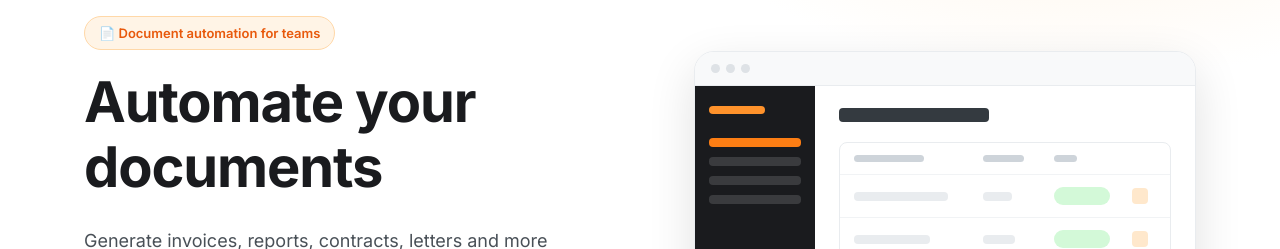
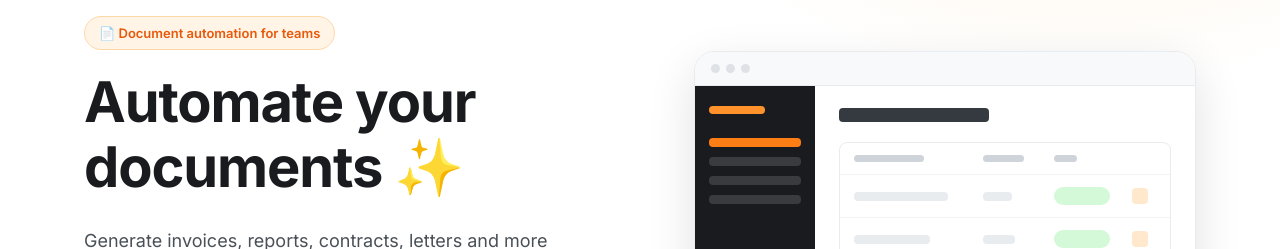
Before and after one commit to DanielOttodev/docwizard-website, a Next.js app: page / in a window 1280 px wide. Shown: the part 153-402 px from the top of the page. Built offline with nearby package versions, Linux system fonts and the light colour scheme.

Commit message:
fixup links, add email on home page

```diff
--- a/components/layout/Footer.tsx
+++ b/components/layout/Footer.tsx
@@ -36,6 +36,10 @@ export function Footer() {
               <li>
                 <Link href="/legal/terms">Terms of Service</Link>
               </li>
+              <li>
+                <small>For any queries, please contact us at </small>
+                <a href="mailto:support@docwizard.co">support@docwizard.co</a>
+              </li>
             </ul>
           </div>
         </div>
--- a/components/sections/Hero.tsx
+++ b/components/sections/Hero.tsx
@@ -6,7 +6,7 @@ export function Hero() {
       <div className="container">
         <div>
           <span className="eyebrow">📄 Document automation for teams</span>
-          <h1>Automate your documents</h1>
+          <h1>Automate your documents ✨</h1>
           <p className="hero-sub">
            Generate invoices, reports, contracts, letters and more from your templates and data.
           </p>
--- a/components/sections/Pricing.tsx
+++ b/components/sections/Pricing.tsx
@@ -79,7 +79,7 @@ export function Pricing() {
                   </li>
                 ))}
               </ul>
-              <Link href="https://app.docwizard.co/sign-in" className={`btn ${plan.ctaVariant}`}>
+              <Link href="mailto:support@docwizard.co" className={`btn ${plan.ctaVariant}`}>
                 {plan.cta}
               </Link>
             </div>
```
